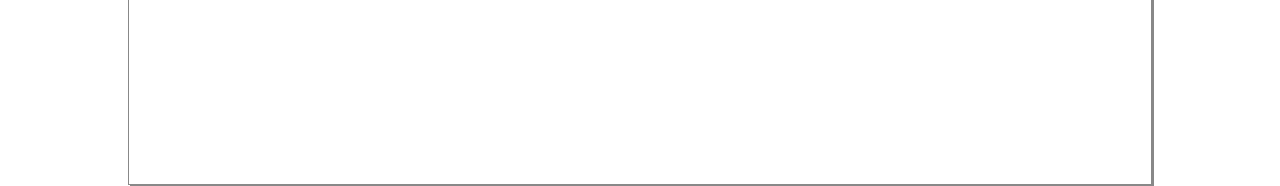
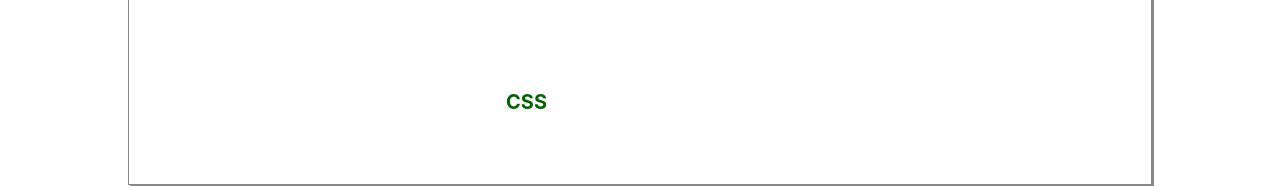
Before and after one commit to greenhornsr/ghsr-portfolio, a React (Create React App) app in the folder sr-portfolio/: page / in a window 1280 px wide. Shown: the part 593-779 px from the top of the page. Built offline with nearby package versions, Linux system fonts and the light colour scheme.

Commit message:
fixed language ticker.  confirmed working, set to 3 second interval

```diff
--- a/sr-portfolio/src/components/languages-ticker/LanguageList.jsx
+++ b/sr-portfolio/src/components/languages-ticker/LanguageList.jsx
@@ -8,26 +8,37 @@ import { alldevexperience } from '../../assets/data/languages-data';
 import Languages from './Languages';
 
 const LanguageList = () => {
-    let [index, setIndex] = useState(0)
+    let count = 1;
+    const [lang, setLang] = useState(alldevexperience[0])
+    // console.log(alldevexperience)
 
-    function setId(){
-        setIndex(index + 1)
+    function setLanguage(){
+        setInterval(() => {
+            if(count >= alldevexperience.length){
+                count = 0;
+            }
+                setLang(alldevexperience[count])
+                count ++
+                // console.log('count is: ', count)
+        },3000)
     }
 
     useEffect(() => {
         // console.log("This is my index state: ", index)
-        setId()
-    },[])
+        setLanguage()
+        // console.log('my state lang is : ', lang)
+    },[count])
 
     return (
         <div className="language-wrapper">
-            {alldevexperience.map((exp, index) => {
+            <Languages lang={lang} />
+            {/* {alldevexperience.map((exp, index) => {
                 // if(index === i){
                     return (
                         <Languages key={index} lang={exp} />
                     )
                 // }
-            })}
+            })} */}
         </div>
     )
 }
--- a/sr-portfolio/src/components/languages-ticker/language-ticker.css
+++ b/sr-portfolio/src/components/languages-ticker/language-ticker.css
@@ -16,11 +16,13 @@
 
 .language-wrapper p {
     font-size: 2rem;
+    font-weight: bolder;
+    color: darkgreen;
     /* margin-left: 3rem;
     margin-right: 3rem; */
     /* border: 1px solid red; */
     padding-left: 100%;
-    animation: language-wrapper 5s linear infinite;
+    animation: language-wrapper 3s linear infinite;
 }
 
 /* Make it move */
```
Also changed, not shown: sr-portfolio/src/components/languages-ticker/Languages.jsx (+1 -19 lines).
